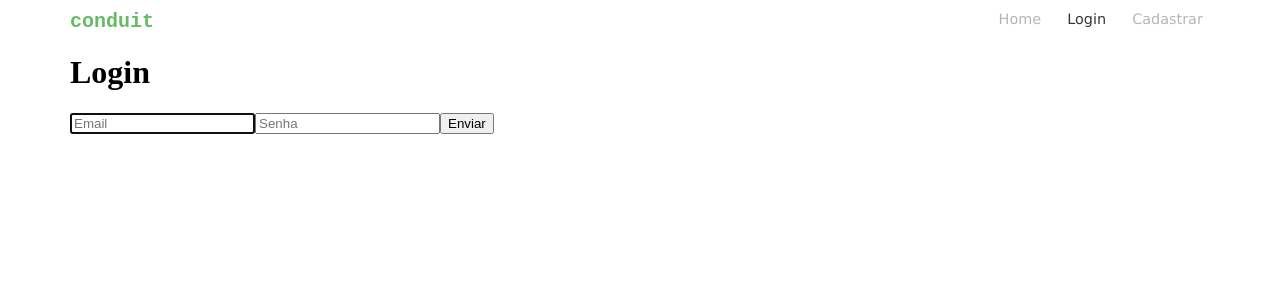
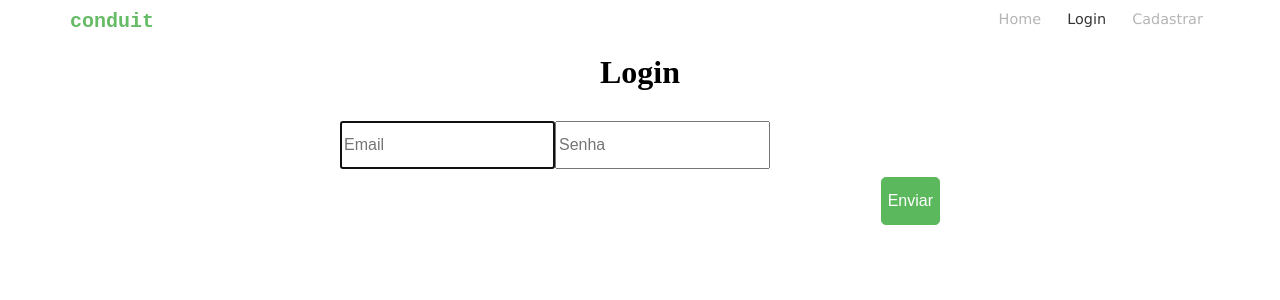
Before and after one commit to maiconm/conduit-vue, a Vue app: page /login in a window 1280 px wide. Shown: the top 300 px of the page. Built offline with nearby package versions, Linux system fonts and the light colour scheme.

Commit message:
Estilização do formulário de autenticação.

```diff
--- a/src/components/Auth.vue
+++ b/src/components/Auth.vue
@@ -1,9 +1,10 @@
 <template>
   <div class="container">
-    <h1>{{ register ? 'Cadastro' : 'Login' }}</h1>
+    <h1 class="center">{{ register ? 'Cadastro' : 'Login' }}</h1>
     <div class="auth-container">
       <form @submit.prevent="submitHandler">
         <input
+          class="col"
           v-if="register"
           v-model="username"
           autofocus
@@ -13,6 +14,7 @@
           placeholder="Nome de usuário"
         >
         <input
+          class="col"
           v-model="email"
           :autofocus="!register"
           type="text"
@@ -21,18 +23,21 @@
           placeholder="Email"
         >
         <input
+          class="col"
           v-model="password"
           id="password"
           type="password"
           name="password"
           placeholder="Senha"
         >
-        <button
-
-          type="submit"
-        >
-          Enviar
-        </button>
+        <div class="right">
+          <button
+            class="btn-primary"
+            type="submit"
+          >
+            Enviar
+          </button>
+        </div>
       </form>
     </div>
   </div>
@@ -72,6 +77,22 @@
   }
 </script>
 
-<style>
-
+<style scoped>
+  .auth-container {
+    max-width: 600px;
+    margin-left: inherit;
+    margin-right: inherit;
+  }
+  input {
+    box-sizing: border-box;
+    widows: 100%;
+    height: 3em;
+    margin: .5em 0 0;
+    font-size: 1em;
+  }
+  button {
+    height: 3em;
+    font-size: 1em;
+    margin: .5em 0 0;
+  }
 </style>
--- a/src/main.css
+++ b/src/main.css
@@ -12,6 +12,9 @@ a {
 .center {
   text-align: center;
 }
+.right {
+  text-align: right;
+}
 .row {
   display: flex;
   flex-direction: row;
@@ -22,6 +25,12 @@ a {
 .no-flex {
   flex: none;
 }
+.btn-primary {
+  border: 1px solid #5cb85c;
+  border-radius: .3em;
+  color: white;
+  background-color: #5cb85c;
+}
 @media(max-width: 767px) {
   .row > .col.sm-full, .row > .no-flex.sm-full {
     width: 100%;
```
